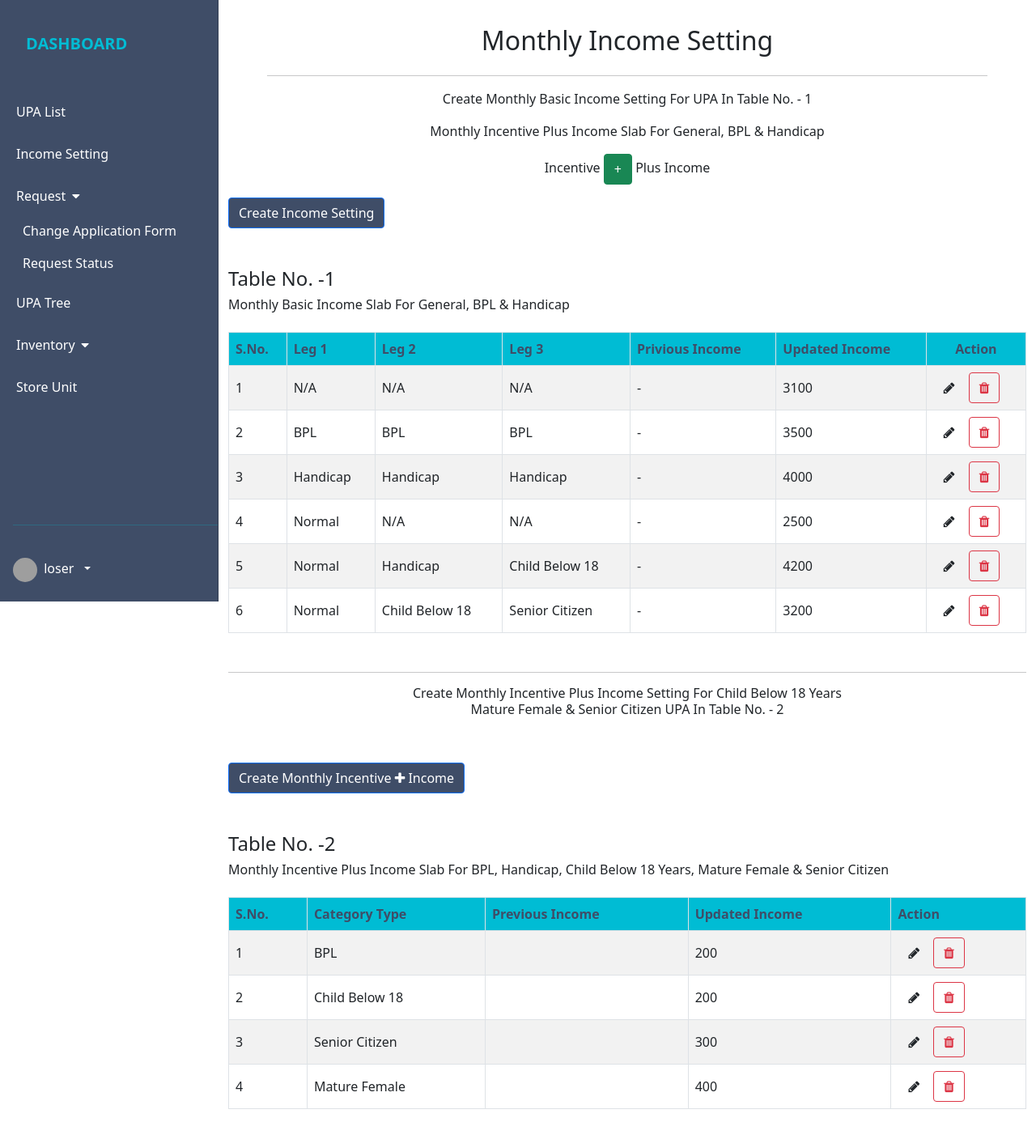
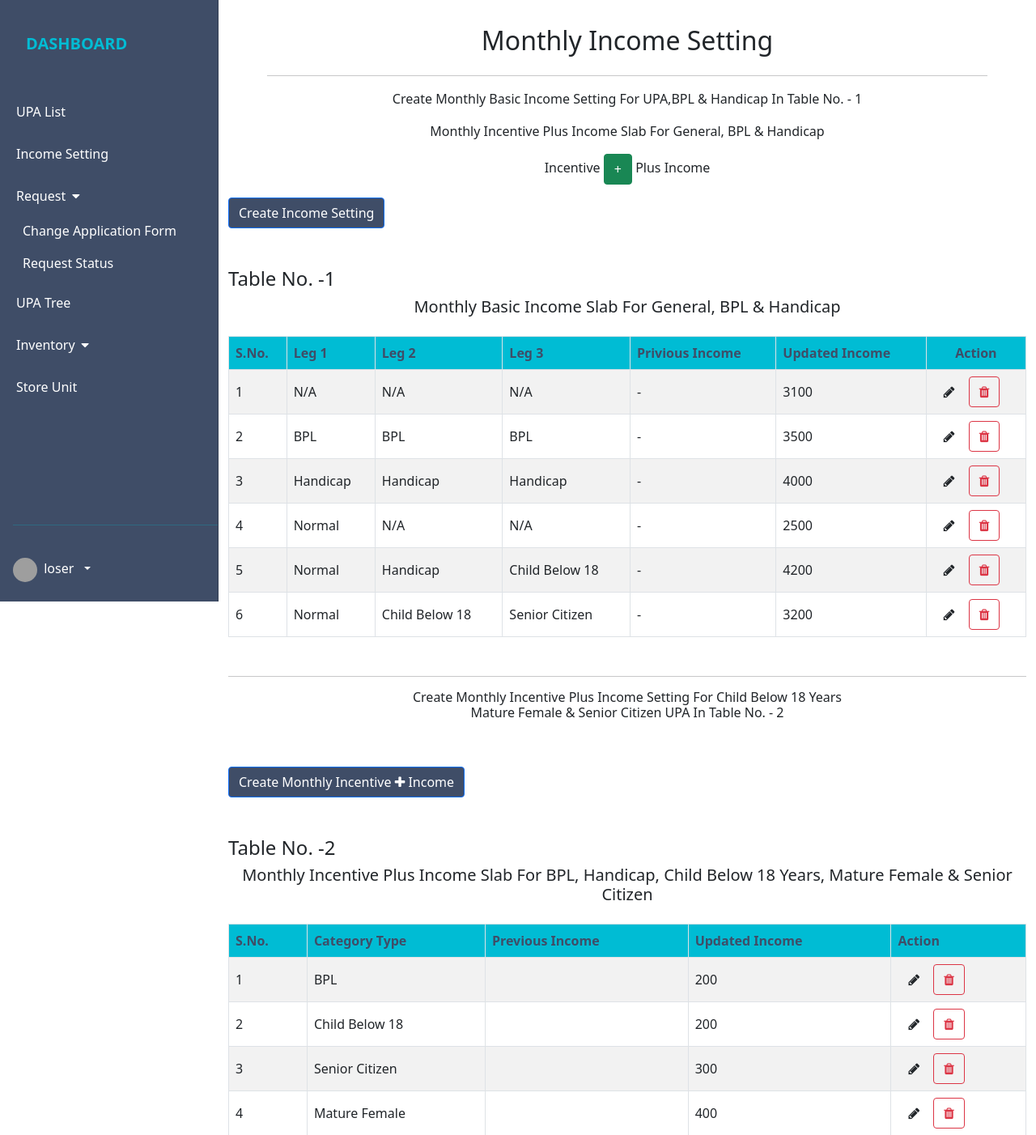
Before and after one commit to msurendra-1008/mlm_repo, a Django app: page /income_setting/ in a window 1280 px wide. Shown: the part 57-1459 px from the top of the page at 81% size. Before the commit the page ends 1427 px from the top, so only its background shows below. Run offline with Django 3.2, Linux system fonts and the light colour scheme; a user stored in the database is signed in; data comes from the database, SQL or seed files in the repository; parts of the project's set-up code (start-up, migrations or seed data) failed here and were passed over; grey boxes are pictures that could not be loaded.

Commit message:
heading changes in income setting

```diff
--- a/templates/dashboard/income_setting.html
+++ b/templates/dashboard/income_setting.html
@@ -45,12 +45,12 @@
         <div class="col">
             <h2 class="text-center pb-2 mt-4">Monthly Income Setting</h2>
             <hr class="hr mx-5"/>
-            <p class="text-center ">Create Monthly Basic Income Setting For UPA In Table No. - 1</p>
+            <p class="text-center ">Create Monthly Basic Income Setting For UPA,BPL & Handicap In Table No. - 1</p>
             <p class="text-center"> Monthly Incentive Plus Income Slab For General, BPL & Handicap</p>
             <p class="text-center">Incentive <button class="btn btn-success">+</button> Plus Income</p>
             <a href="{% url 'create-income-setting'%}" class="btn btn-primary btn-style">Create Income Setting</a>
             <h4 class="mt-5">Table No. -1</h4>
-            <h6 class="fs-6 fw-light mb-4"> Monthly Basic Income Slab For General, BPL & Handicap</h6>
+            <h6 class="fs-5 fw-dark mb-4 text-center"> Monthly Basic Income Slab For General, BPL & Handicap</h6>
             <!-- <div class="row"> -->
                 <table class="table table-striped table-hover table-bordered align-middle mb-5">
                     <thead class="theme_nav">
@@ -89,7 +89,7 @@
                 </h6>
                 <a href="{% url 'income-setting-for-women-old'%}" class="btn btn-primary mt-5 btn-style">Create Monthly Incentive <i class="fa fa-plus" aria-hidden="true"></i> Income</a>
                 <h4 class="mt-5">Table No. -2</h4>
-                <h6 class="fs-6 fw-light mb-4"> Monthly Incentive Plus Income Slab For BPL, Handicap, Child Below 18 Years, Mature Female & Senior Citizen</h6>
+                <h6 class="fs-5 fw-dark mb-4 text-center"> Monthly Incentive Plus Income Slab For BPL, Handicap, Child Below 18 Years, Mature Female & Senior Citizen</h6>
                 <table class="table table-striped table-hover table-bordered align-middle mb-5">
                   <thead class="theme_nav">
                       <tr>
--- a/templates/dashboard/income_setting_form.html
+++ b/templates/dashboard/income_setting_form.html
@@ -10,7 +10,7 @@
             <form action="" method="POST">
                 {% csrf_token %}
                 <h3 class="text-center pt-5">Create Monthly Income Setting For UPA (General, BPL &Handicap) in Table No. - 1</h5>
-                <h6 class="text-center">Create Monthly Basic Income Setting For General, BPL & Handicap UPA In Table No. - 1</h6>
+                {% comment %} <h6 class="text-center">Create Monthly Basic Income Setting For General, BPL & Handicap UPA In Table No. - 1</h6> {% endcomment %}
 
                     <div class="card my-5 px-5 py-3 mx-auto"style="width: 30rem;">
                         <div class="card-body">
--- a/templates/dashboard/income_setting_women_old_form.html
+++ b/templates/dashboard/income_setting_women_old_form.html
@@ -8,9 +8,9 @@
         <div class="col">
             {% comment %} {% include 'upa/header_panel.html' %} {% endcomment %}
             <h3 class="text-center mt-5">Create Monthly Incentive Plus Income Setting For BPL, Handicap, Child Below 18 Years, Mature Female & Senior Citizen UPA in Table No. - 2</h3>
-            <h6 class=" text-center pt-2">Create Monthly Incentive Plus Income Setting For Child Below 18 <br>
+            {% comment %} <h6 class=" text-center pt-2">Create Monthly Incentive Plus Income Setting For Child Below 18 <br>
             Years, Mature Female & Senior Citizen UPA In Table No. - 2
-            </h6>
+            </h6> {% endcomment %}
             <form action="" method="POST">
                 {% csrf_token %}
                 <div class="card my-5 px-5 py-3 mx-auto"style="width: 30rem;">
```
